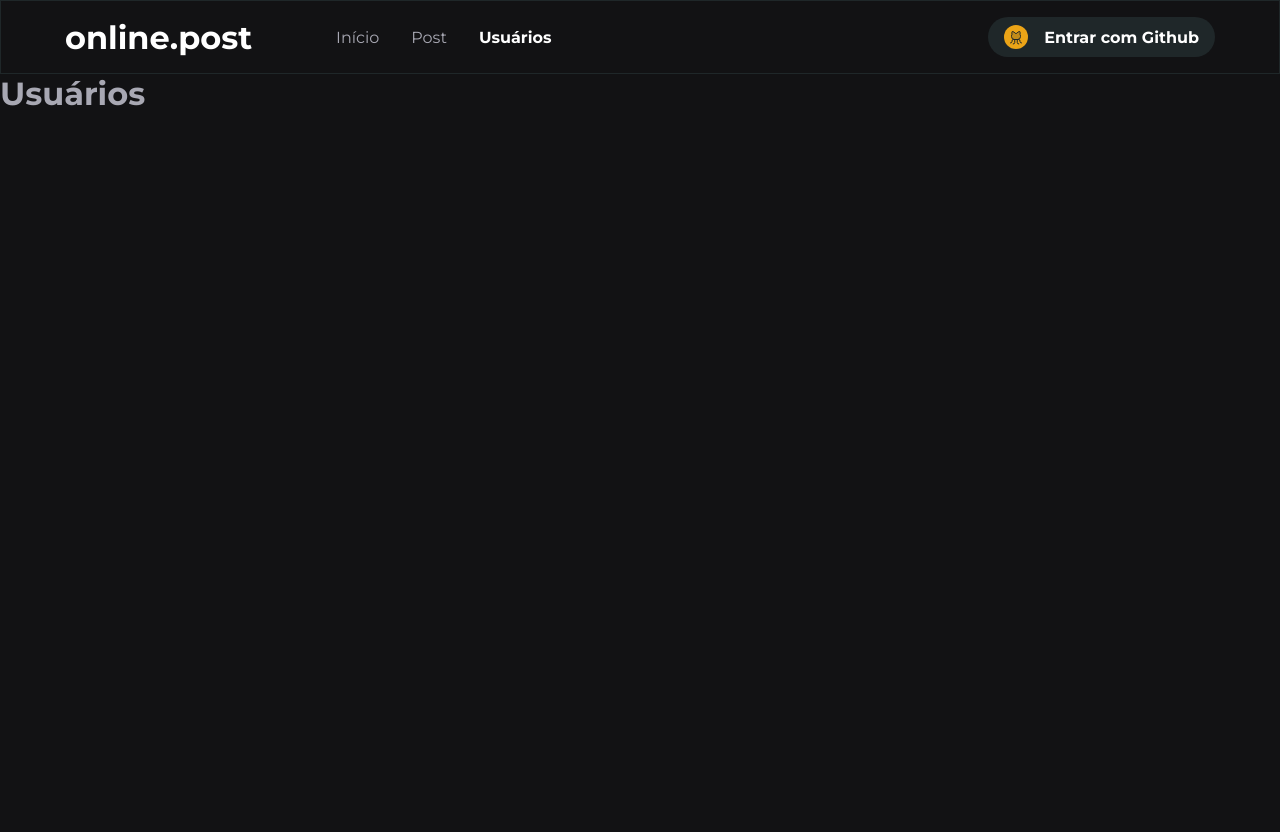
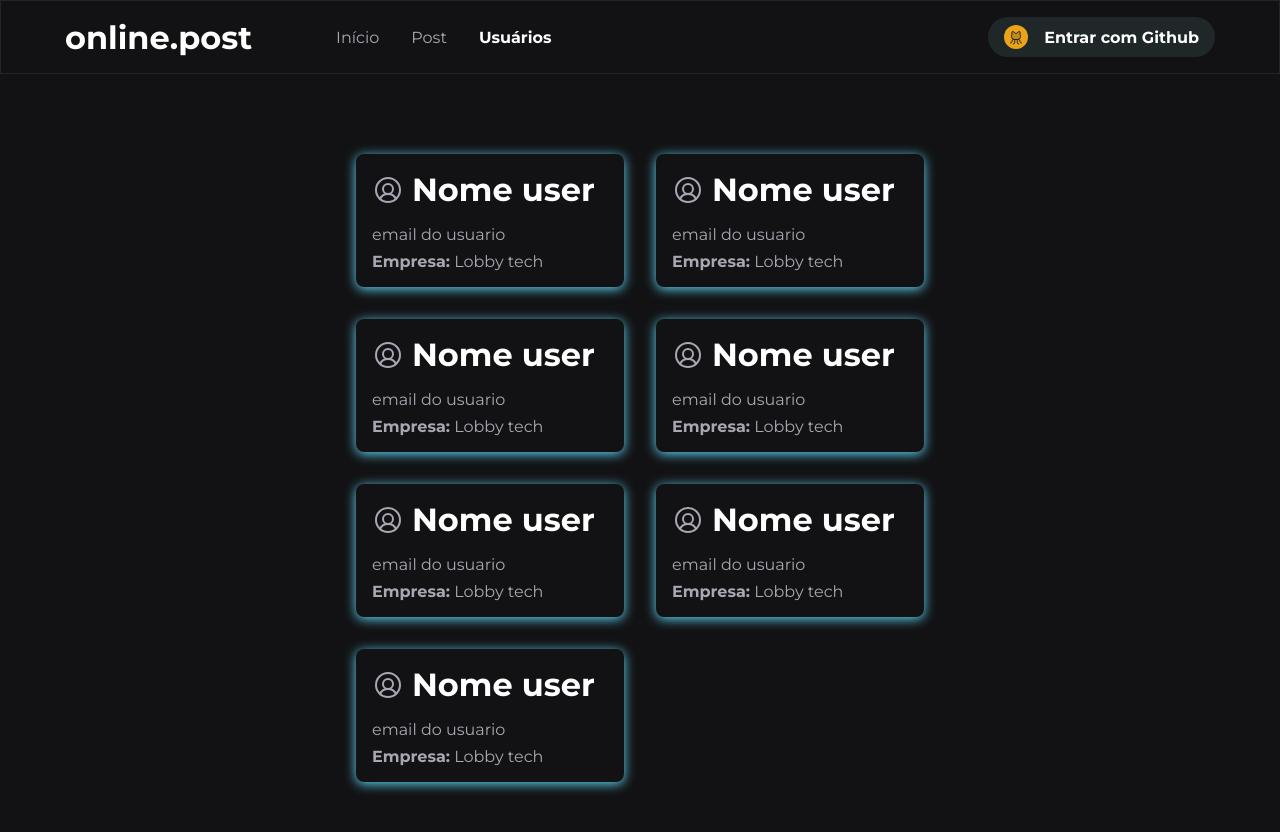
Before and after one commit to ramomOliveira/online-post, a Next.js app: page /usuarios in a window 1280 px wide. Shown: the top 832 px of the page. Before the commit the page ends 800 px from the top, so only its background shows below. Built offline with nearby package versions, Linux system fonts and the light colour scheme.

Commit message:
created user card

```diff
--- /dev/null
+++ b/src/components/CardUser/index.tsx
@@ -0,0 +1,20 @@
+import { UserCircle } from 'phosphor-react';
+import { Container, WrapperUser, WrapperInfo } from './style';
+
+export default function CardUser() {
+  return (
+    <Container>
+      <WrapperUser>
+        <UserCircle size={32} />
+        <h1>Nome user</h1>
+      </WrapperUser>
+
+      <WrapperInfo>
+        <p>email do usuario</p>
+        <p>
+          <span>Empresa:</span> Lobby tech
+        </p>
+      </WrapperInfo>
+    </Container>
+  );
+}
--- /dev/null
+++ b/src/components/CardUser/style.ts
@@ -0,0 +1,38 @@
+import styled from 'styled-components';
+
+export const Container = styled.div`
+  box-shadow: 0px 2px 12px ${props => props.theme.colors.secondary};
+  border-radius: 8px;
+  padding: 16px;
+  display: inline-flex;
+  flex-direction: column;
+
+  transition: box-shadow 0.5s;
+
+  :hover {
+    cursor: pointer;
+    box-shadow: 0px 2px 12px ${props => props.theme.colors.primary};
+  }
+`;
+
+export const WrapperUser = styled.div`
+  display: flex;
+  align-items: center;
+  gap: 8px;
+
+  > h1 {
+    color: #ffffff;
+  }
+`;
+
+export const WrapperInfo = styled.div`
+  margin-top: 16px;
+  display: flex;
+  flex-direction: column;
+  gap: 8px;
+  > p {
+    > span {
+      font-weight: 700;
+    }
+  }
+`;
--- a/src/pages/usuarios/index.tsx
+++ b/src/pages/usuarios/index.tsx
@@ -1,10 +1,24 @@
+import CardUser from '../../components/CardUser';
 import Header from '../../components/Header';
+import { WrapperList } from '../../styles/global';
+import { Content } from '../../styles/user/style.index';
 
 export default function Users() {
   return (
     <div>
       <Header />
-      <h1>Usuários</h1>
+
+      <WrapperList>
+        <Content>
+          <CardUser />
+          <CardUser />
+          <CardUser />
+          <CardUser />
+          <CardUser />
+          <CardUser />
+          <CardUser />
+        </Content>
+      </WrapperList>
     </div>
   );
 }
--- /dev/null
+++ b/src/styles/user/style.index.ts
@@ -0,0 +1,7 @@
+import styled from 'styled-components';
+
+export const Content = styled.div`
+  display: grid;
+  grid-template-columns: repeat(2, 1fr);
+  gap: 32px;
+`;
```
